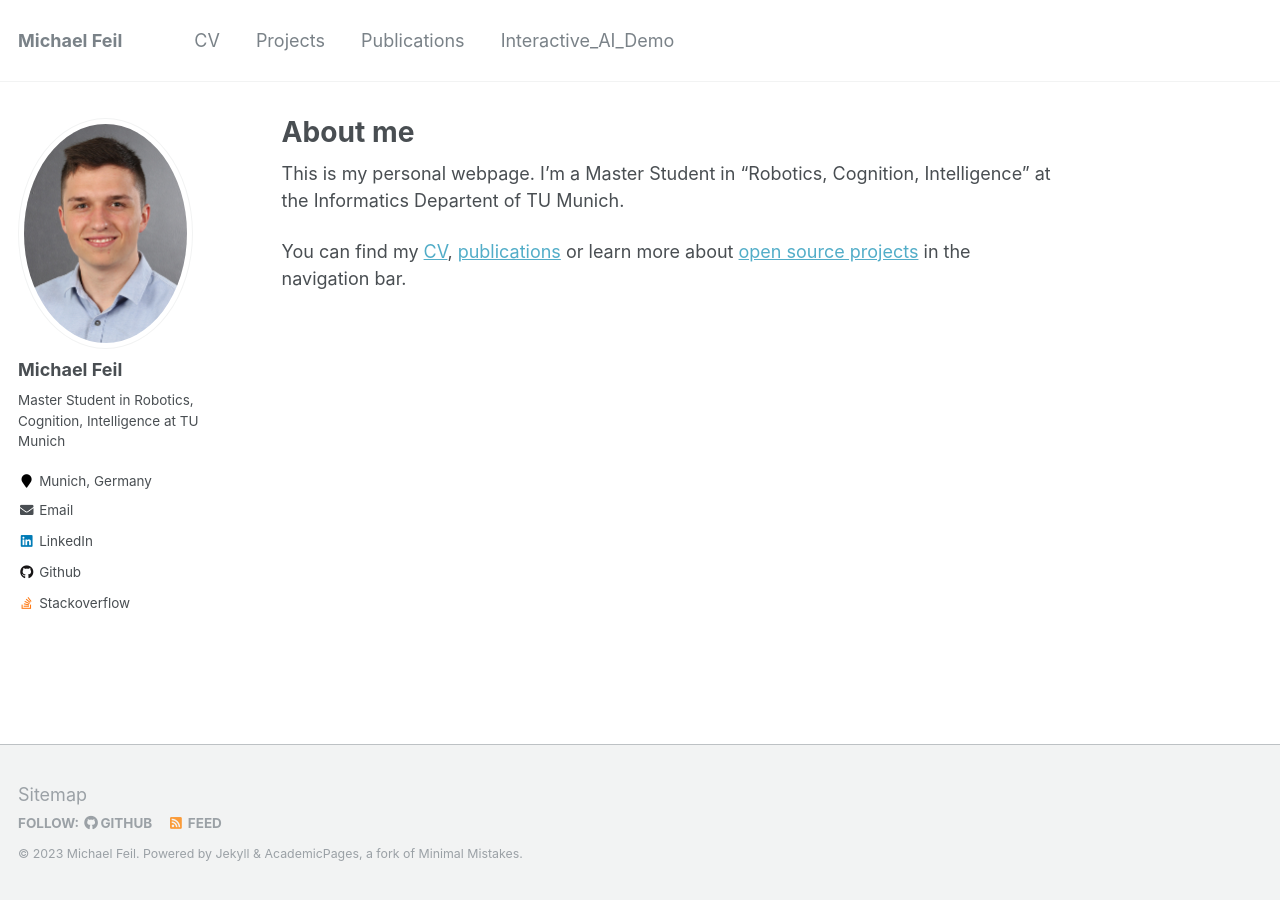
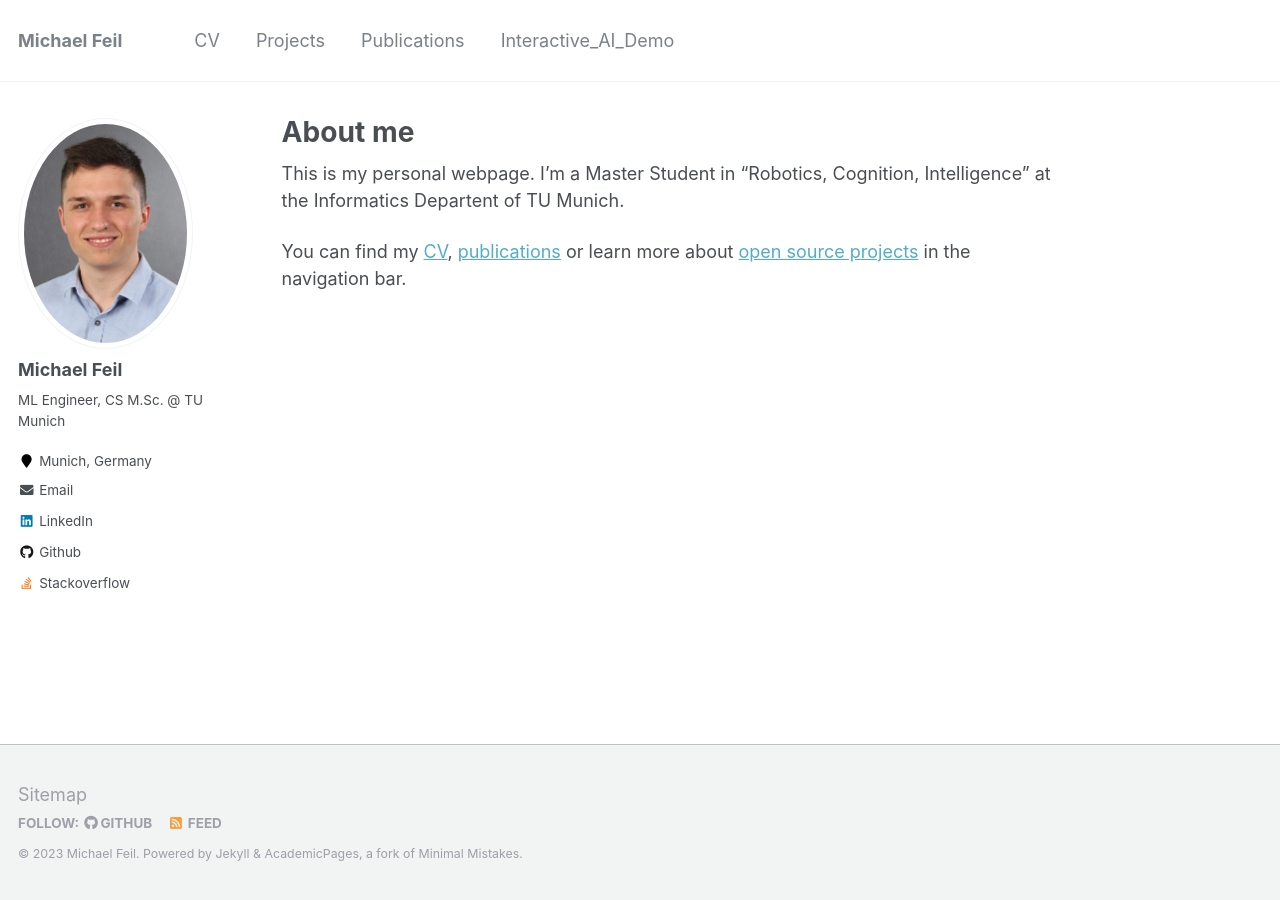
Before and after one commit to michaelfeil/academicpages, a Jekyll site: the page built from _pages/about.md, in a window 1280 px wide. Built offline with Jekyll 4.4.1, drawn with Linux system fonts in a browser that asks for light colours.

Commit message:
Update _config.yml

```diff
--- a/_config.yml
+++ b/_config.yml
@@ -82,7 +82,7 @@ analytics:
 author:
   name             : "Michael Feil"
   avatar           : "profile-foto-2022.jpg"
-  bio              : "Master Student in Robotics, Cognition, Intelligence at TU Munich"
+  bio              : "ML Engineer, CS M.Sc. @ TU Munich"
   location         : "Munich, Germany"
   employer         :
   pubmed           :
```
